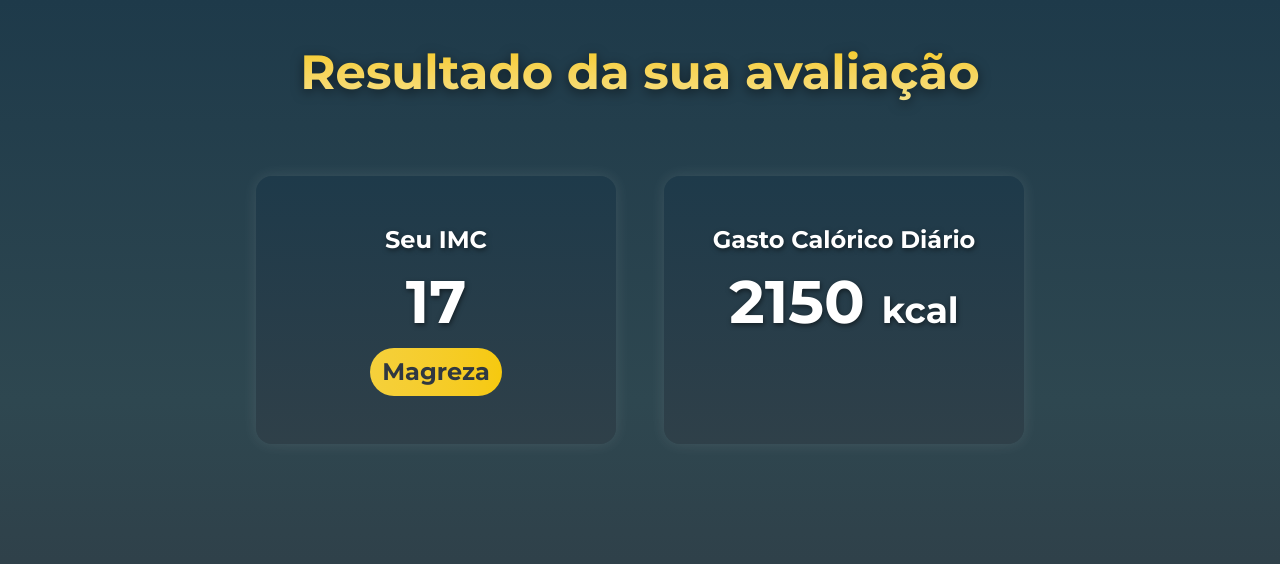
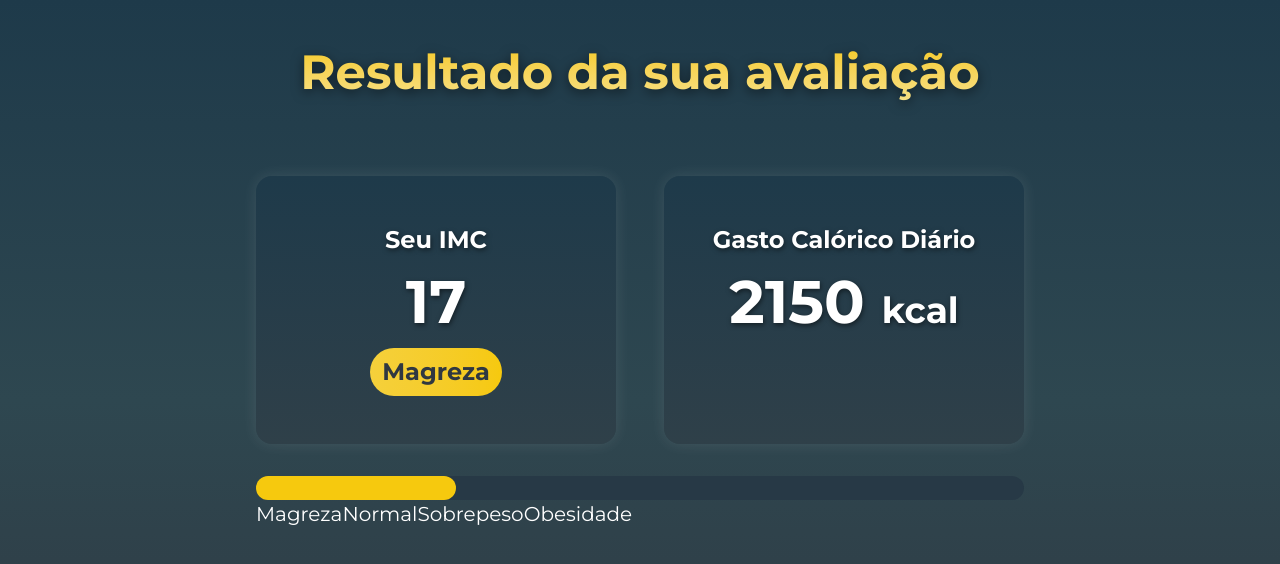
Before and after one commit to Arthur-CodesRTX/Calculadora-IMC, a React (Vite) app: page /results in a window 1280 px wide. Shown: the top 564 px of the page. Built offline with nearby package versions, Linux system fonts and the light colour scheme.

Commit message:
feat: adicionando a barra de imc

```diff
--- a/src/components/HeroText.jsx
+++ b/src/components/HeroText.jsx
@@ -3,7 +3,7 @@ function HeroText() {
     <section className="text-left flex flex-col gap-12 my-10">
       <h1 className="text-5xl font-bold">
         <span className="drop-shadow-[0_3px_6px_rgba(0,0,0,0.5)]">
-          <span className="text-6xl bg-linear-to-b from-[#F6C90E] to-[#F7E083] bg-clip-text text-transparent font-medium">
+          <span className="text-6xl bg-linear-to-b from-[#F6C90E] to-[#F7E083] bg-clip-text text-transparent font-bold">
             Transforme dados em resultados
           </span>
         </span>
--- a/src/components/Results-Bar.jsx
+++ /dev/null
@@ -1,5 +0,0 @@
-function ResultsBar() {
-  return <div></div>;
-}
-
-export default ResultsBar;
--- a/src/components/Results-HeroText.jsx
+++ b/src/components/Results-HeroText.jsx
@@ -23,6 +23,14 @@ function ResultsHeroText() {
           </span>
         </article>
       </section>
+
+      <div className="w-full h-6 bg-[#273946] rounded-xl text-white text-xl">
+        <div className="w-50 h-6 bg-[#F6C90E] rounded-xl"></div>
+        <span>Magreza</span>
+        <span>Normal</span>
+        <span>Sobrepeso</span>
+        <span>Obesidade</span>
+      </div>
     </main>
   );
 }
--- a/src/containers/results/results.jsx
+++ b/src/containers/results/results.jsx
@@ -1,12 +1,10 @@
 import ResultsHeroText from "../../components/Results-HeroText";
-import ResultsBar from "../../components/Results-Bar";
 import ResultsSummaryButtons from "../../components/Results-SummaryButtons";
 
 function Results() {
   return (
     <div className="min-h-screen bg-linear-to-b from-[#1E3A4A] via-[#2E4750] to-[#303841] font-Montserrat flex flex-col justify-start items-center">
       <ResultsHeroText />
-      <ResultsBar />
       <ResultsSummaryButtons />
     </div>
   );
```
